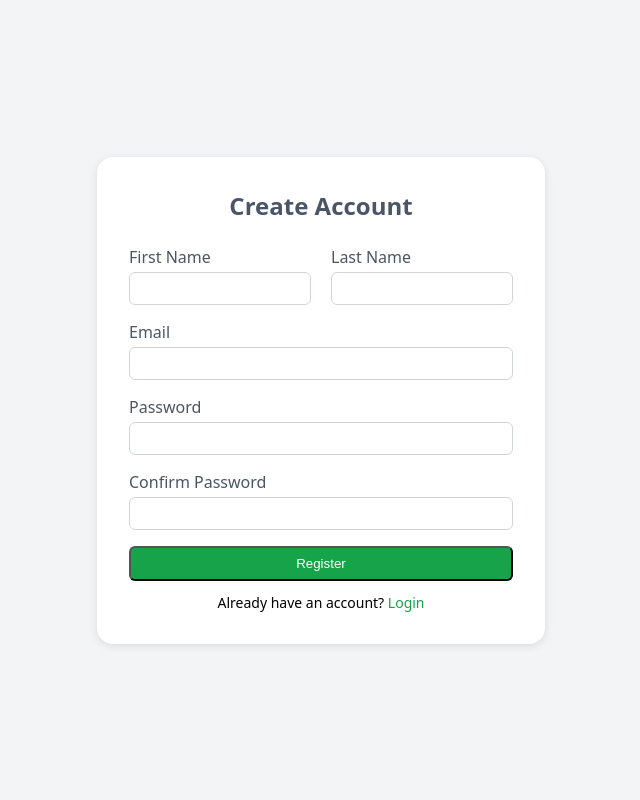
After one commit to CS-LTU/com7033-assignment-LilianOfuonye, a Flask app: page /register in a window 1280 px wide. The commit adds this page. Shown: the whole page, without its empty margins (319-959 px from the left). Run offline with Flask 3, Linux system fonts and the light colour scheme.

Commit message:
Implement login and register pages

```diff
--- a/app/routes/auth.py
+++ b/app/routes/auth.py
@@ -7,3 +7,16 @@ auth_blueprint = Blueprint('auth', __name__)
 @auth_blueprint.route('/')
 def index():
     return render_template('login.html')
+
+
+
+@auth_blueprint.route('/login', methods=['GET', 'POST'])
+def login():
+     return render_template('login.html')
+
+
+
+
+@auth_blueprint.route('/register', methods=['GET', 'POST'])
+def register():
+     return render_template('register.html')
--- /dev/null
+++ b/app/static/css/style.css
@@ -0,0 +1,138 @@
+* {
+    box-sizing: border-box;
+    padding: 0;
+    margin: 0;
+}
+
+
+body,
+html {
+    font-family: ui-sans-serif, system-ui, sans-serif, "Apple Color Emoji",
+        "Segoe UI Emoji", "Segoe UI Symbol", "Noto Color Emoji";
+}
+
+/* Body styling for this layout */
+.app-body {
+    background: #f3f4f6;
+    min-height: 100vh;
+    display: flex;
+    flex-direction: column;
+}
+
+/* Layout */
+.fullscreen-centre {
+    display: flex;
+    align-items: center;
+    justify-content: center;
+    height: 100vh;
+}
+
+/* Card container */
+.card {
+    background: #ffffff;
+    padding: 2rem;
+    border-radius: 1rem;
+    box-shadow: 0 2px 8px rgba(0, 0, 0, 0.1);
+    width: 100%;
+    max-width: 28rem;
+}
+
+/* Headings */
+.card-title {
+    font-size: 1.5rem;
+    font-weight: 700;
+    text-align: center;
+    margin-bottom: 1.5rem;
+    color: #4a5568;
+}
+
+/* Flash messages */
+.flash {
+    font-size: 0.875rem;
+    padding: 0.5rem 1rem;
+    border-radius: 0.5rem;
+    margin-bottom: 0.75rem;
+}
+
+.flash-error {
+    background: #fee2e2;
+    color: #b91c1c;
+}
+
+.flash-success {
+    background: #d1fae5;
+    color: #047857;
+}
+
+/* Form stack */
+.form-stack>*+* {
+    margin-top: 1rem;
+}
+
+/* Inputs */
+.input-label {
+    display: block;
+    margin-bottom: 0.25rem;
+    color: #4b5563;
+}
+
+.input-field {
+    width: 100%;
+    padding: 0.5rem 0.75rem;
+    border: 1px solid #d1d5db;
+    border-radius: 0.375rem;
+    outline: none;
+}
+
+.input-field:focus {
+    box-shadow: 0 0 0 3px rgba(59, 130, 246, 0.2);
+}
+
+/* Button */
+.botting {
+    width: 100%;
+    background: #16a34a;
+    color: #ffffff;
+    padding: 0.5rem 0;
+    border-radius: 0.375rem;
+    transition: background 0.15s;
+}
+
+.botting:hover {
+    background: #15803d;
+}
+
+/* Text + links */
+.small-centre {
+    text-align: center;
+    font-size: 0.875rem;
+    margin-top: 0.75rem;
+}
+
+.link-green {
+    color: #16a34a;
+    text-decoration: none;
+}
+
+.link-green:hover {
+    text-decoration: underline;
+}
+
+/* Name row */
+.row-gap {
+    display: flex;
+    justify-content: space-between;
+    gap: 1.25rem;
+}
+
+/* LOGIN PAGE STYLES */
+
+/* Smaller card container for login page */
+.card-sm {
+    background: #ffffff;
+    padding: 2rem;
+    border-radius: 1rem;
+    box-shadow: 0 2px 8px rgba(0, 0, 0, 0.1);
+    width: 100%;
+    max-width: 24rem;
+}
--- a/app/templates/base.html
+++ b/app/templates/base.html
@@ -6,10 +6,12 @@
     <meta name="viewport" content="width=device-width, initial-scale=1.0" />
     <meta name="description" content="" />
     <meta name="keywords" content="health app" />
+    <link rel="stylesheet" href="{{ url_for('static', filename='css/style.css')}}">
+    <script src="https://cdn.jsdelivr.net/npm/chart.js"></script>
     <title>Health app</title>
 </head>
 
-<body>
+<body class="app-body">
     {% block content %}{% endblock %}
 </body>
 
--- /dev/null
+++ b/app/templates/register.html
@@ -0,0 +1,58 @@
+{% extends "base.html" %}
+
+{% block content %}
+<div class="fullscreen-centre">
+    <div class="card">
+        <h2 class="card-title">Create Account</h2>
+
+        {% with messages = get_flashed_messages(with_categories=true) %}
+        {% if messages %}
+        {% for category, msg in messages %}
+        <div class="flash
+            {% if category == 'error' %}flash-error
+            {% elif category == 'success' %}flash-success{% endif %}">
+            {{ msg }}
+        </div>
+        {% endfor %}
+        {% endif %}
+        {% endwith %}
+
+        <form action="/register" method="POST" class="form-stack">
+            <div class="row-gap">
+                <div>
+                    <label class="input-label">First Name</label>
+                    <input type="text" name="first_name" required class="input-field">
+                </div>
+                <div>
+                    <label class="input-label">Last Name</label>
+                    <input type="text" name="last_name" required class="input-field">
+                </div>
+            </div>
+
+            <div>
+                <label class="input-label">Email</label>
+                <input type="text" name="email" required class="input-field">
+            </div>
+
+            <div>
+                <label class="input-label">Password</label>
+                <input type="password" name="password" required class="input-field">
+            </div>
+
+            <div>
+                <label class="input-label">Confirm Password</label>
+                <input type="password" name="confirm_password" required class="input-field">
+            </div>
+
+            <button type="submit" class="botting">
+                Register
+            </button>
+
+            <p class="small-centre">
+                Already have an account?
+                <a href="/login" class="link-green">Login</a>
+            </p>
+        </form>
+    </div>
+</div>
+{% endblock %}
```
Also changed, not shown: app/templates/login.html (+37 -1 lines).
